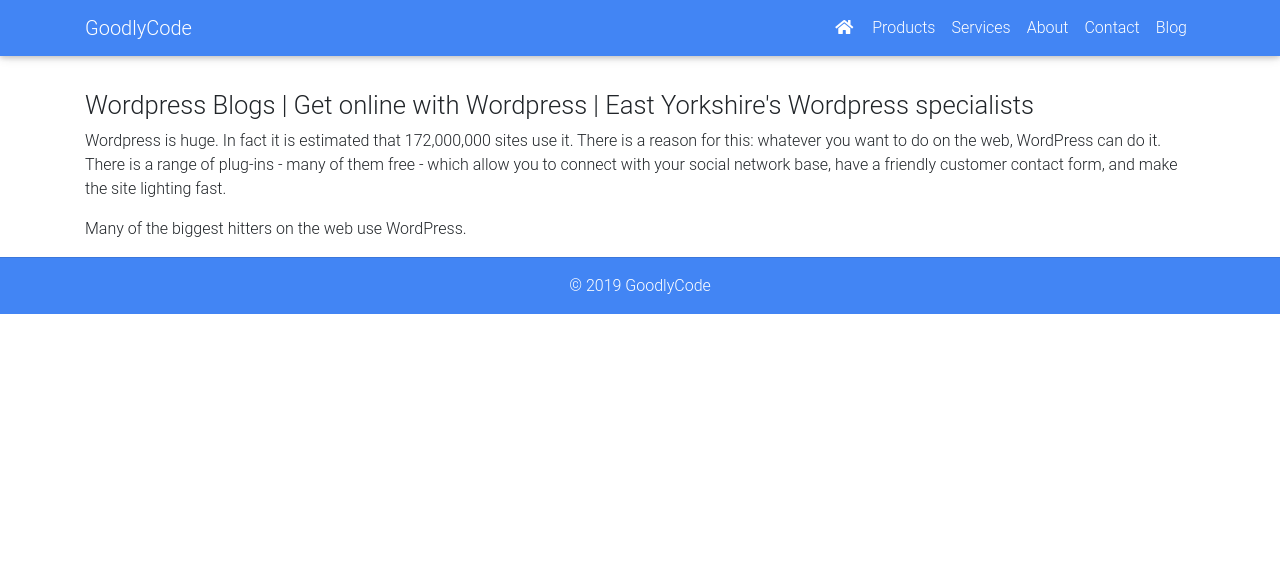
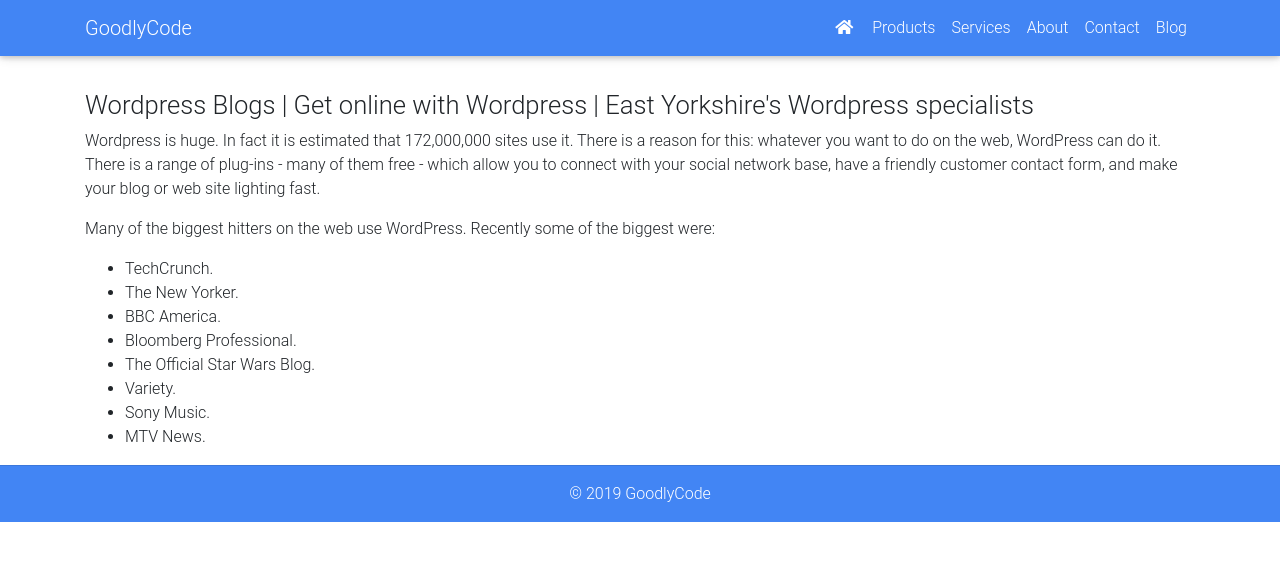
Before and after one commit to Grafrajohn/goodlycode.github.io, a Jekyll site: the page built from wordpress.html, in a window 1280 px wide. Shown: the top 561 px of the page. Built offline with Jekyll 4.4.1, drawn with Linux system fonts in a browser that asks for light colours; nearby versions of some CDN libraries.

Commit message:
Update wordpress.html

```diff
--- a/wordpress.html
+++ b/wordpress.html
@@ -5,5 +5,15 @@
 heading: Wordpress Blogs | Get online with Wordpress | East Yorkshire's Wordpress specialists
 permalink: /services/wordpress
 ---
-<p>Wordpress is huge. In fact it is estimated that 172,000,000 sites use it. There is a reason for this: whatever you want to do on the web, WordPress can do it. There is a range of plug-ins - many of them free - which allow you to connect with your social network base, have a friendly customer contact form, and make the site lighting fast.</p>
-<p>Many of the biggest hitters on the web use WordPress. </p>
+<p>Wordpress is huge. In fact it is estimated that 172,000,000 sites use it. There is a reason for this: whatever you want to do on the web, WordPress can do it. There is a range of plug-ins - many of them free - which allow you to connect with your social network base, have a friendly customer contact form, and make your blog or web site lighting fast.</p>
+<p>Many of the biggest hitters on the web use WordPress. Recently some of the biggest were:</p>
+<ul>
+    <li>TechCrunch.</li>
+    <li>The New Yorker.</li>
+    <li>BBC America.</li>
+    <li>Bloomberg Professional.</li>
+    <li>The Official Star Wars Blog.</li>
+    <li>Variety.</li>
+    <li>Sony Music.</li>
+    <li>MTV News.</li>
+</ul>
```
